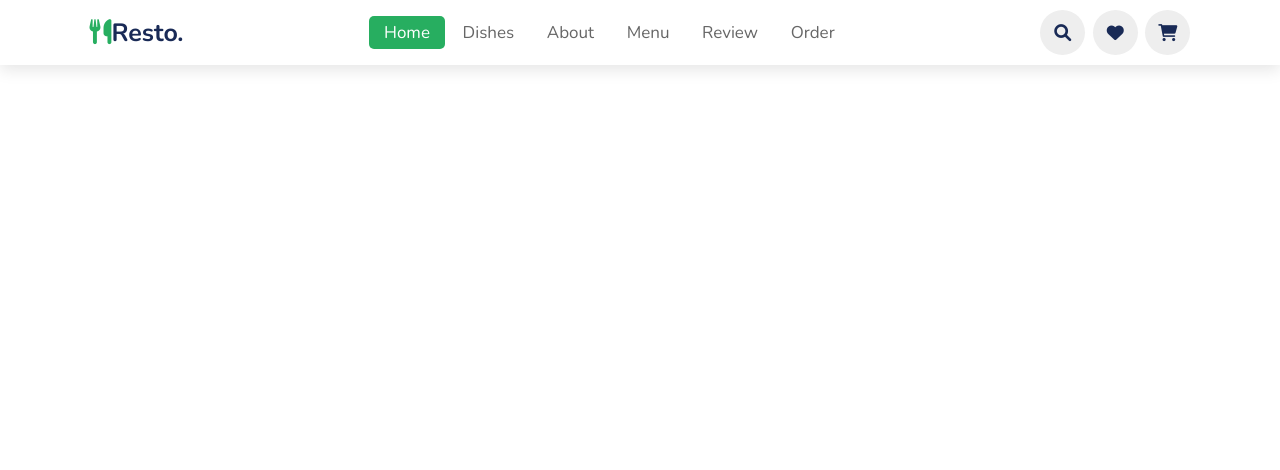
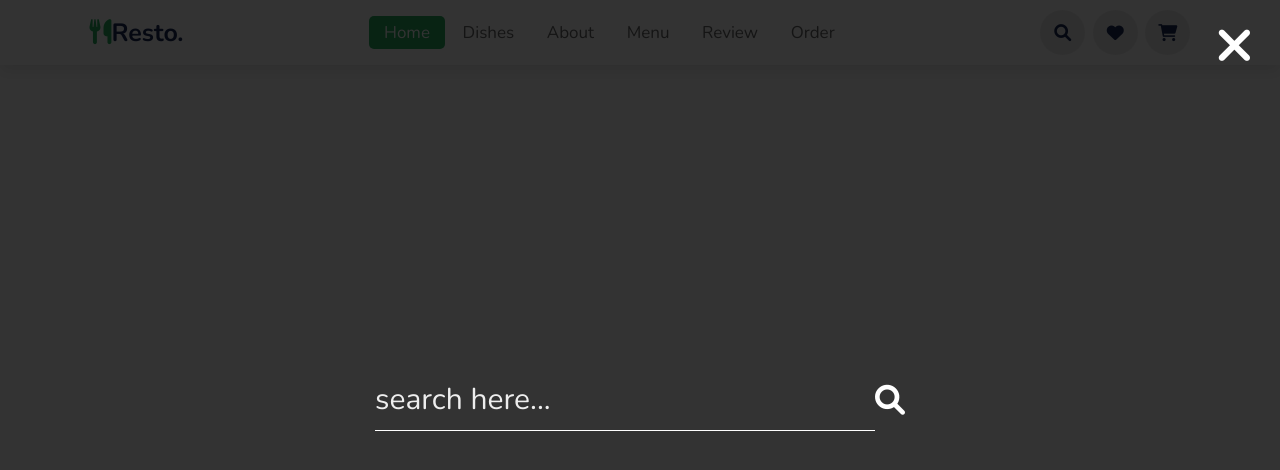
Before and after one commit to Gustavo121/Project-Food, a plain HTML site: page index.html in a window 1280 px wide. Both pictures are taken after a click on the icon 1062 px from the left and 32 px from the top of the page. Drawn offline with nearby package versions, Linux system fonts and the light colour scheme.

Commit message:
finalizando search bar

```diff
--- a/css/style.css
+++ b/css/style.css
@@ -84,8 +84,57 @@ header .icons #menu-bars {
     display: none;
 }
 
+#search-form {
+    position: fixed;
+    top: -110%; left: 0;
+    height: 100%; width: 100%;
+    z-index: 1004;
+    background: rgba(0,0,0,.8);
+    display: flex;
+    align-items: center;
+    justify-content: center;
+    padding: 0 1rem;
+}
 
+#search-form.active {
+    top: 0;
+}
 
+#search-form #search-box {
+    width: 50rem;
+    border-bottom: .1rem solid #fff;
+    padding: 1rem 0;
+    color: #fff;
+    font-size: 3rem;
+    text-transform: none;
+    background: none;
+}
+
+#search-form #search-box::placeholder {
+    color: #eee;
+}
+
+#search-form #search-box::-webkit-search-cancel-button {
+    -webkit-appearance: none;
+}
+
+#search-form label {
+    color: #fff;
+    cursor: pointer;
+    font-size: 3rem;
+}
+
+#search-form label:hover {
+    color: var(--green);
+}
+
+#search-form #close {
+    position: absolute;
+    color: #fff;
+    cursor: pointer;
+    top: 2rem; right: 3rem;
+    font-size: 5rem;
+}
 
 
 
@@ -148,6 +197,12 @@ header .icons #menu-bars {
         font-size: 2rem;
         background: #eee;
     }
+
+    #search-form #search-box {
+        width: 90%;
+        margin: 0 1rem;
+    }
+
 }
 
 @media (max-width:991px) {
--- a/index.html
+++ b/index.html
@@ -42,6 +42,14 @@
 
 <!-- header section ends -->
 
+<!-- search form -->
+
+<form action="" id="search-form">
+    <input type="search" placeholder="search here..." name="" id="search-box">
+    <label for="search-box" class="fas fa-search"></label>
+    <i class="fas fa-times" id="close"></i>
+</form>
+
 
 
 
--- a/js/script.js
+++ b/js/script.js
@@ -4,5 +4,17 @@ let navbar = document.querySelector('.navbar');
 menu.onclick = () => {
     menu.classList.toggle('fa-times');
     navbar.classList.toggle('active');
+}
 
+window.onscroll = () => {
+    menu.classList.remove('fa-times');
+    navbar.classList.remove('active');
 }
+
+document.querySelector('#search-icon').onclick = () => {
+    document.querySelector('#search-form').classList.toggle('active');
+}
+
+document.querySelector('#close').onclick = () => {
+    document.querySelector('#search-form').classList.remove('active');
+}
```
